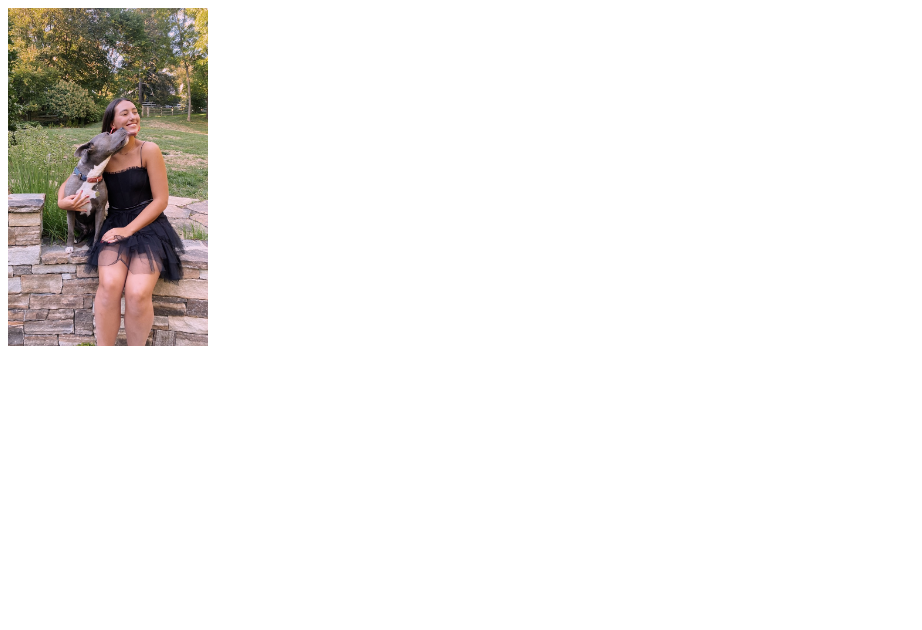
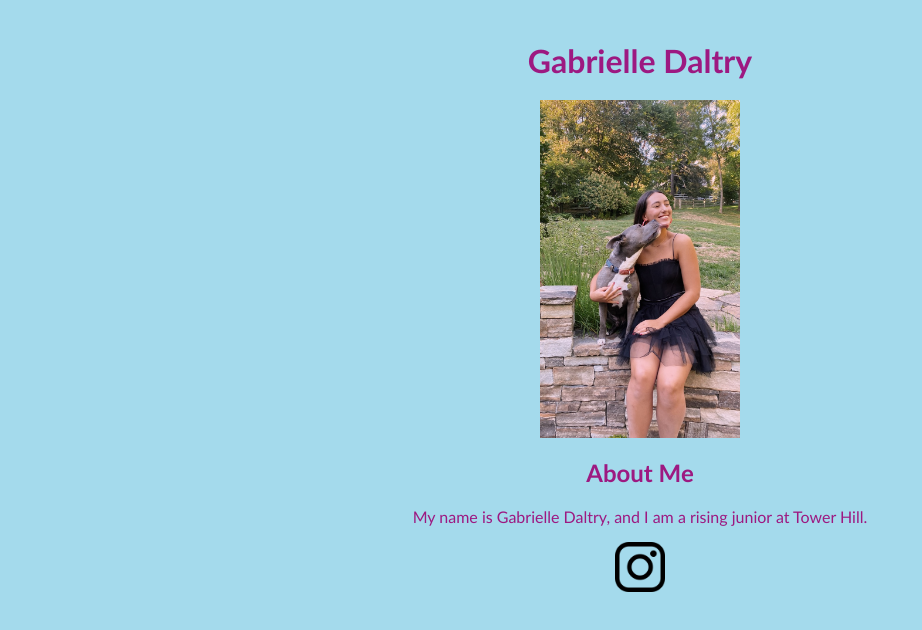
Before and after one commit to gabrielledaltry/gabrielledaltry.github.io, a plain HTML site: page index.html in a window 1280 px wide. Shown: the whole page, without its empty margins (0-922 px from the left). Drawn offline with Linux system fonts and the light colour scheme.

Commit message:
updated "about me" page

```diff
--- a/index.html
+++ b/index.html
@@ -1,12 +1,57 @@
 <!DOCTYPE html>
-<html>
+<html lang="en">
 <head>
-  <title>My Website</title>
+    <meta charset="UTF-8">
+    <meta name="viewport" content="width=device-width, initial-scale=1.0">
+    <title>About Me</title>
+    <style>
+        body {
+            font-family: "Gill Sans", sans-serif;
+            margin: 0;
+            padding: 20px;
+            background-color: rgb(164, 218, 236);
+            color: rgb(157, 25, 129);
+        }
+
+        h1 {
+            text-align: center;
+            margin-bottom: 20px;
+        }
+
+        .profile-picture {
+            display: block;
+            margin: 0 auto;
+            width: 200px;
+        }
+
+        .about-me {
+            text-align: center;
+            max-width: 600px;
+            margin: 20px auto;
+        }
+        img {
+            width: 50px;
+            height: auto;
+        }
+    </style>
 </head>
 <body>
-  <img src="me.jpeg" alt="Your Picture" style="max-width: 200px; ">
-  <marquee behavior="scroll" direction="left" scrollamount="5">
-    Hello, I'm Gabrielle!
-  </marquee>
+    <h1>Gabrielle Daltry</h1>
+
+    <img src="me.jpeg" alt="Your Picture" class="profile-picture">
+
+
+    <div class="about-me">
+        <h2>About Me</h2>
+        <p>
+            My name is Gabrielle Daltry, and I am a rising junior at Tower Hill.
+        </p>
+
+        <p>
+            <a href="https://www.instagram.com/gabrielledaltry/">
+                <img src="insta.png" alt="Your Image">
+            </a>
+        </p>
+    </div>
 </body>
 </html>
```
Also changed, not shown: insta.png (added).
